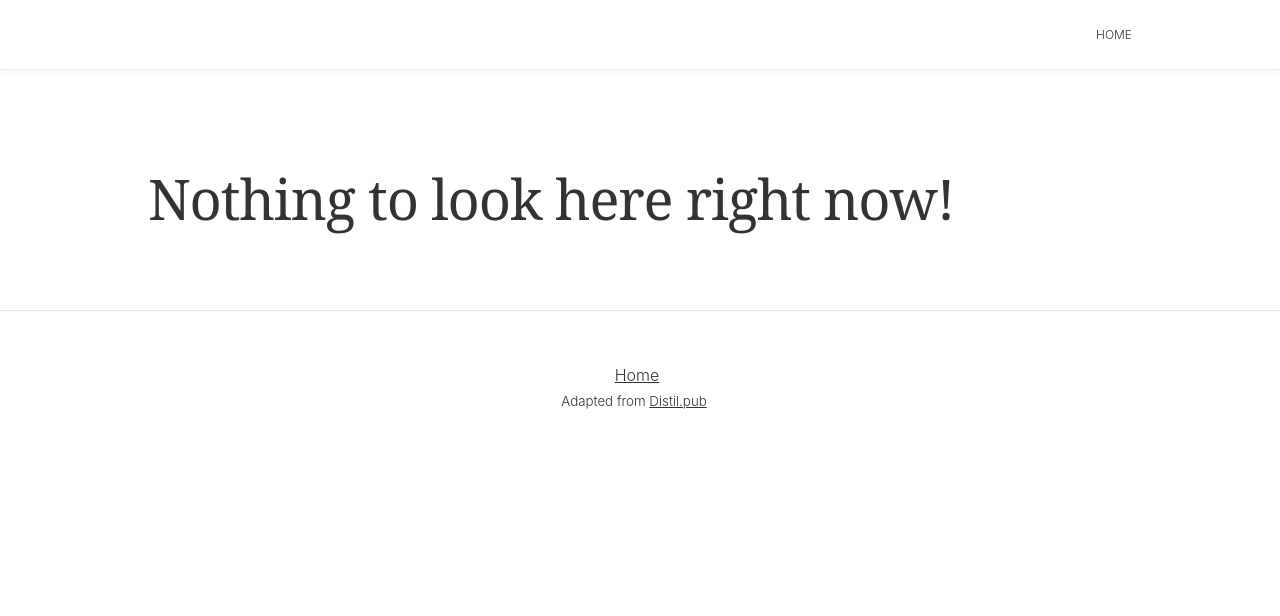
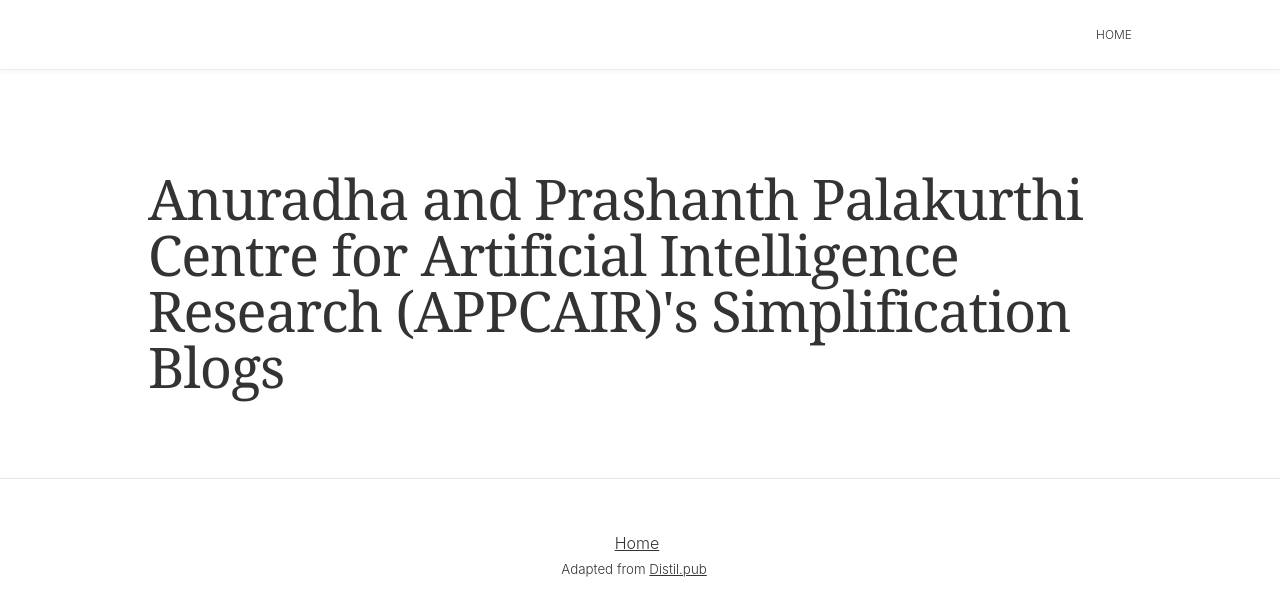
Before and after one commit to SforAiDl/Simplification, a website: page index.html in a window 1280 px wide. Drawn offline with Linux system fonts and the light colour scheme.

Commit message:
Update headline

```diff
--- a/index.html
+++ b/index.html
@@ -1153,7 +1153,7 @@
     <dt-article>
 
 
-      <h1>Nothing to look here right now!</h1>
+      <h1>Anuradha and Prashanth Palakurthi Centre for Artificial Intelligence Research (APPCAIR)'s Simplification Blogs</h1>
       <!-- <div class="posts-list l-page">
           <div class="post-preview peer-reviewed">
               <div class="metadata">
```
